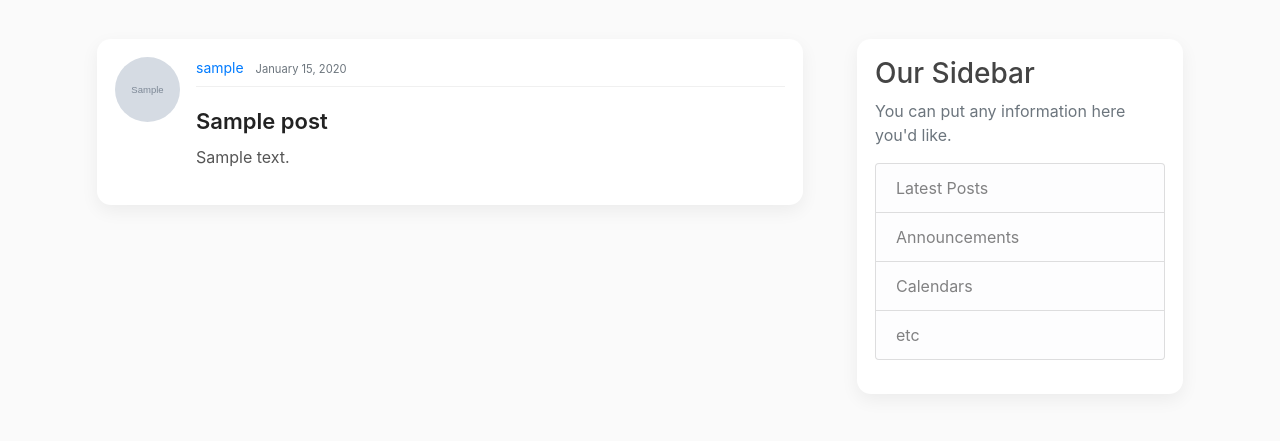
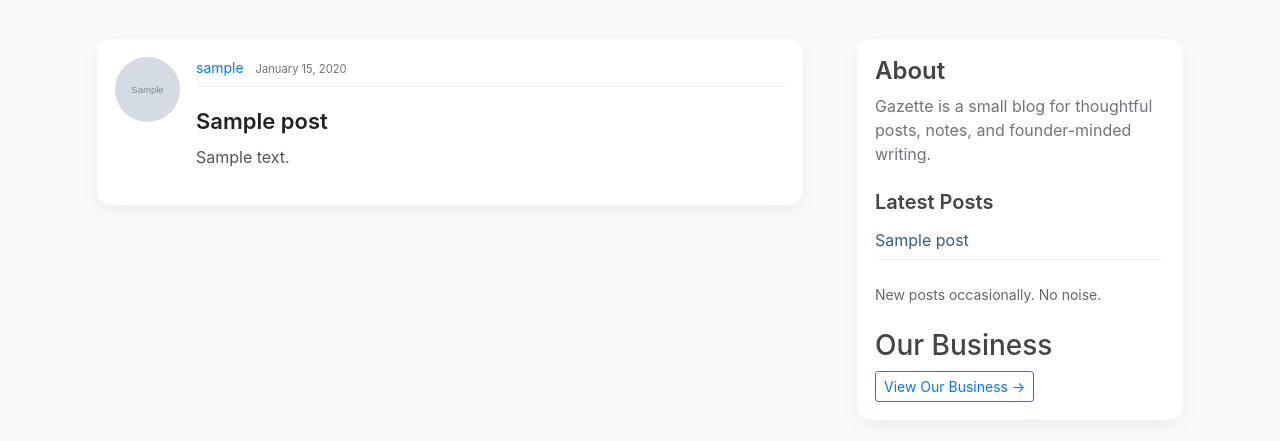
Before and after one commit to jubbyshonhayi/blog, a Django app: page / in a window 1280 px wide. Shown: the part 56-497 px from the top of the page. Run offline with Django 5.2, Linux system fonts and the light colour scheme; tables that the repository leaves empty hold one stand-in row (values such as "Sample post"); grey boxes marked "Sample" are stand-in pictures; some libraries are stand-ins or nearby versions.

Commit message:
feat: improve UI and system reliability

```diff
--- a/blog/admin.py
+++ b/blog/admin.py
@@ -1,4 +1,5 @@
 from django.contrib import admin
-from .models import Post
+from .models import Notification, Post
 
 admin.site.register(Post)
+admin.site.register(Notification)
--- /dev/null
+++ b/blog/context_processors.py
@@ -0,0 +1,14 @@
+from django.core.cache import cache
+
+from .models import Post
+
+
+def sidebar_posts(request):
+    posts = cache.get('sidebar_latest_posts')
+    if posts is None:
+        posts = list(
+            Post.objects.only('id', 'title', 'date_posted').order_by('-date_posted')[:5]
+        )
+        cache.set('sidebar_latest_posts', posts, 300)
+
+    return {'latest_sidebar_posts': posts}
--- a/blog/models.py
+++ b/blog/models.py
@@ -38,3 +38,54 @@ class Comment(models.Model):
 
     def is_reply(self):
         return self.parent is not None
+
+
+class NotificationQuerySet(models.QuerySet):
+    def unread_for(self, user):
+        if not user.is_authenticated:
+            return self.none()
+
+        return self.filter(user=user, is_read=False).select_related(
+            'sender',
+            'post',
+            'comment',
+        ).order_by('-timestamp')
+
+
+class Notification(models.Model):
+    user = models.ForeignKey(
+        User,
+        related_name='notifications',
+        on_delete=models.CASCADE
+    )
+    sender = models.ForeignKey(
+        User,
+        related_name='sent_notifications',
+        on_delete=models.CASCADE
+    )
+    post = models.ForeignKey(
+        Post,
+        null=True,
+        blank=True,
+        on_delete=models.CASCADE
+    )
+    comment = models.ForeignKey(
+        Comment,
+        null=True,
+        blank=True,
+        on_delete=models.CASCADE
+    )
+    message = models.CharField(max_length=255)
+    is_read = models.BooleanField(default=False)
+    timestamp = models.DateTimeField(default=timezone.now)
+
+    objects = NotificationQuerySet.as_manager()
+
+    class Meta:
+        ordering = ['-timestamp']
+        indexes = [
+            models.Index(fields=['user', 'is_read', '-timestamp']),
+        ]
+
+    def __str__(self):
+        return self.message
--- a/blog/static/blog/main.css
+++ b/blog/static/blog/main.css
@@ -155,3 +155,26 @@ a.article-title:hover {
   color: #007bff;
   font-weight: 600;
 }
+
+.sidebar-section h4,
+.sidebar-section h5 {
+  font-weight: 600;
+}
+
+.sidebar-links a {
+  display: block;
+  padding: 8px 0;
+  border-bottom: 1px solid #f0f0f0;
+  color: #2f5f7f;
+  line-height: 1.35;
+}
+
+.sidebar-links a:hover {
+  color: #1f3f55;
+  text-decoration: none;
+}
+
+.sidebar-cta {
+  color: #666;
+  font-size: 14px;
+}
--- a/blog/templates/blog/base.html
+++ b/blog/templates/blog/base.html
@@ -62,16 +62,34 @@
                     {% block content %}{% endblock %}
                 </div>
                 <div class="col-md-4">
-                    <div class="content-section">
-                        <h3>Our Sidebar</h3>
-                        <p class='text-muted'>You can put any information here you'd like.
-                            <ul class="list-group">
-                                <li class="list-group-item list-group-item-light">Latest Posts</li>
-                                <li class="list-group-item list-group-item-light">Announcements</li>
-                                <li class="list-group-item list-group-item-light">Calendars</li>
-                                <li class="list-group-item list-group-item-light">etc</li>
-                            </ul>
+                    <div class="content-section sidebar-section">
+                        <h4>About</h4>
+                        <p class="text-muted mb-4">
+                            Gazette is a small blog for thoughtful posts, notes, and founder-minded writing.
                         </p>
+
+                        <h5>Latest Posts</h5>
+                        <div class="sidebar-links mb-4">
+                            {% for post in latest_sidebar_posts %}
+                                <a href="{% url 'post-detail' post.id %}">{{ post.title }}</a>
+                            {% empty %}
+                                <p class="text-muted mb-0">No posts yet.</p>
+                            {% endfor %}
+                        </div>
+
+                        <p class="sidebar-cta mb-0">
+                            New posts occasionally. No noise.
+                        </p>
+
+                        <div class="mt-4">
+                            <h3>Our Business</h3>
+                            <a href="https://founderz.onrender.com/"
+                               target="_blank"
+                               rel="noopener noreferrer"
+                               class="btn btn-outline-primary btn-sm">
+                                View Our Business →
+                            </a>
+                        </div>
                     </div>
                 </div>
             </div>
--- a/blog/views.py
+++ b/blog/views.py
@@ -10,7 +10,63 @@ from django.views.generic import (
 )
 from django.urls import reverse
 from django.db.models import Prefetch
-from .models import Post, Comment
+from .models import Post, Comment, Notification
+
+
+MENTION_STRIP_CHARS = '.,:;!?()[]{}<>"\''
+
+
+def extract_mentioned_usernames(content):
+    usernames = set()
+
+    for word in content.split():
+        if not word.startswith('@') or len(word) == 1:
+            continue
+
+        username = word[1:].strip(MENTION_STRIP_CHARS)
+        if username:
+            usernames.add(username)
+
+    return usernames
+
+
+def create_comment_notifications(comment):
+    recipients = {}
+
+    if comment.parent_id and comment.parent.user_id != comment.user_id:
+        recipients[comment.parent.user_id] = (
+            comment.parent.user,
+            f'{comment.user.username} replied to your comment.'
+        )
+
+    mentioned_usernames = extract_mentioned_usernames(comment.content)
+    if mentioned_usernames:
+        mentioned_users = User.objects.filter(username__in=mentioned_usernames)
+        for mentioned_user in mentioned_users:
+            if mentioned_user.id == comment.user_id:
+                continue
+
+            recipients.setdefault(
+                mentioned_user.id,
+                (
+                    mentioned_user,
+                    f'{comment.user.username} mentioned you in a comment.'
+                )
+            )
+
+    notifications = [
+        Notification(
+            user=recipient,
+            sender=comment.user,
+            post=comment.post,
+            comment=comment,
+            message=message,
+        )
+        for recipient, message in recipients.values()
+    ]
+
+    if notifications:
+        Notification.objects.bulk_create(notifications)
 
 
 def blog_home(request):
@@ -84,14 +140,25 @@ class PostDetailView(DetailView):
         if not request.user.is_authenticated:
             return redirect('login')
 
-        content = request.POST.get('content')
+        content = request.POST.get('content', '').strip()
         parent_id = request.POST.get('parent_id')
 
         parent = None
 
+        if not content:
+            return redirect(
+                reverse(
+                    'post-detail',
+                    kwargs={'pk': self.object.pk}
+                )
+            )
+
         # Determine who to tag
         if parent_id:
-            parent = Comment.objects.select_related('user').get(id=parent_id)
+            parent = Comment.objects.select_related('user').get(
+                id=parent_id,
+                post=self.object
+            )
             tagged_username = parent.user.username
         else:
             tagged_username = self.object.author.username
@@ -99,12 +166,13 @@ class PostDetailView(DetailView):
         # Auto-tag user
         content = f"@{tagged_username} {content}"
 
-        Comment.objects.create(
+        comment = Comment.objects.create(
             post=self.object,
             user=request.user,
             content=content,
             parent=parent
         )
+        create_comment_notifications(comment)
 
         return redirect(
             reverse(
--- a/django_project/settings.py
+++ b/django_project/settings.py
@@ -84,6 +84,7 @@ TEMPLATES = [
                 'django.template.context_processors.request',
                 'django.contrib.auth.context_processors.auth',
                 'django.contrib.messages.context_processors.messages',
+                'blog.context_processors.sidebar_posts',
             ],
         },
     },
```
Also changed, not shown: blog/migrations/0004_notification.py (added).
